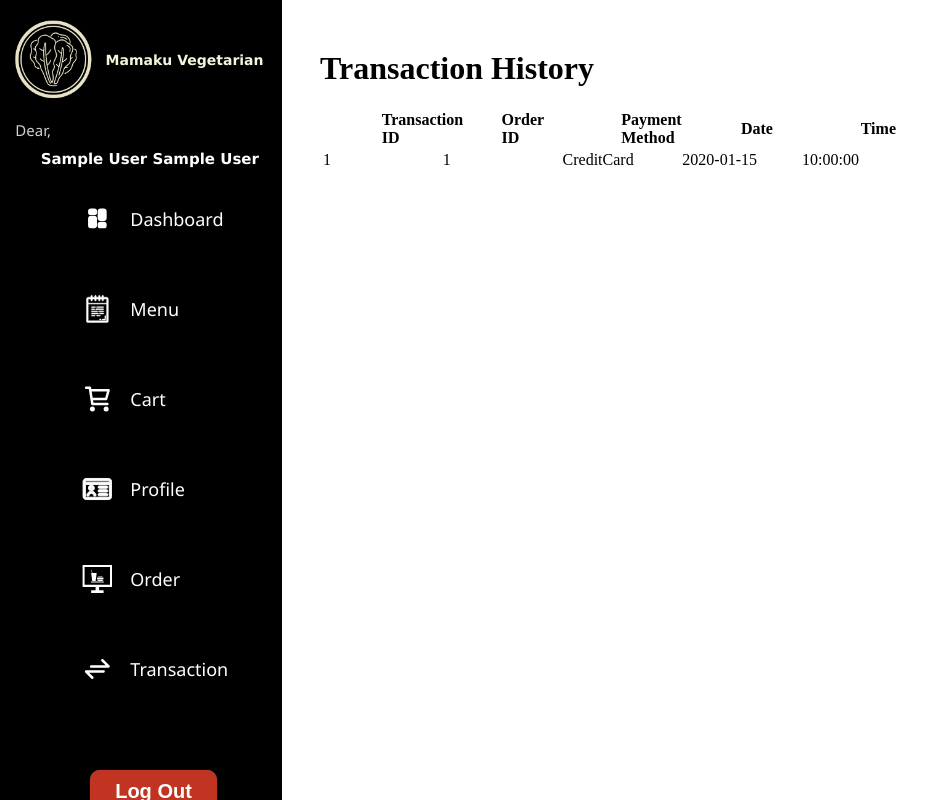
After one commit to JEDIWONG/Mamaku_Vegetarian, a PHP site: page /view/transaction.php in a window 1280 px wide. The commit adds this page. Shown: the whole page, without its empty margins (0-944 px from the left). Run offline with PHP 8.4, Linux system fonts and the light colour scheme; the visitor is signed in with stand-in values (Sample User, id 1); tables that the repository leaves empty hold one stand-in row (values such as "Sample post").

Commit message:
Transaction Features Progressing

```diff
--- a/include/sidebar.php
+++ b/include/sidebar.php
@@ -102,7 +102,7 @@
             </li>
         </a>
 
-        <a href="profile.php">
+        <a href="order.php">
             <li>
 
                 <svg fill="white" version="1.1" id="Layer_1" xmlns="http://www.w3.org/2000/svg" xmlns:xlink="http://www.w3.org/1999/xlink"
@@ -120,7 +120,7 @@
             </li>
         </a>
 
-        <a href="profile.php">
+        <a href="transaction.php">
             <li>
 
                 <svg fill="white" width="800px" height="800px" viewBox="0 0 24 24" xmlns="http://www.w3.org/2000/svg">
--- a/style/product_card.css
+++ b/style/product_card.css
@@ -36,8 +36,9 @@
     display: flex;
     flex-direction: row;
     flex-wrap: wrap;
-    column-gap: 3%;
-    width: 80%;
+    column-gap: 5%;
+    row-gap: 10px;
+    width: 90%;
     padding-block: 30px;
 }
 
--- a/style/sidebar.css
+++ b/style/sidebar.css
@@ -22,13 +22,13 @@
     display: flex;
     flex-direction: row;
     column-gap: 5%;
-    margin-block: 30px;
+    margin-block: 20px;
 
 }
 
 .sidebar-logo h3{
     width: 190px;
-    font-size: 15px;
+    font-size: 14px;
     color: beige;
     align-self: center;
     font-family: Verdana, Geneva, Tahoma, sans-serif;
@@ -42,7 +42,8 @@
 .sidebar-nav {
     display: flex;
     flex-direction: column;
-    row-gap: 10px;
+    row-gap: 20px;
+
 }
 
 .sidebar-nav a{
@@ -50,31 +51,16 @@
     color: inherit;
 }
 
-
-.sidebar-nav li{
-    display: flex;
-    flex-direction: row;
-    padding-left: 5%;
-    padding-block: 10px;
-    border-radius: 10px;
-    list-style: none;
-    color: white;
-    font-size: 20px;
-    font-family: 'Segoe UI', Tahoma, Geneva, Verdana, sans-serif;
-    align-items: center;
-
-}
-
 .sidebar-nav li{
     display: flex;
     flex-direction: row;
     padding-left: 5%;
     padding-right: 10%;
-    padding-block: 10px;
+    padding-block: 5px;
     border-radius: 10px;
     list-style: none;
     color: white;
-    font-size: 20px;
+    font-size: 18px;
     font-family: 'Segoe UI', Tahoma, Geneva, Verdana, sans-serif;
     align-items: center;
 
@@ -99,14 +85,16 @@
 }
 
 .sidebar-greet p{
-    font-size: 18px;
+    font-size: 15px;
     color: rgb(208, 208, 205);
-    margin-bottom: 0px;
+    margin: 0px;
     font-family: 'Segoe UI', Tahoma, Geneva, Verdana, sans-serif;
 }
 
 
 .sidebar-greet h5{
+    margin: 0px;
+    margin-top: 10px;
     margin-left: 10%;
     font-size: 15px;
     font-family: Verdana, Geneva, Tahoma, sans-serif;
--- /dev/null
+++ b/style/transaction.css
@@ -0,0 +1,4 @@
+.transaction-header th {
+    width: 20%;
+    padding-inline: 10%;
+}
--- /dev/null
+++ b/view/transaction.php
@@ -0,0 +1,92 @@
+<?php
+session_start();
+
+if (!isset($_SESSION['user_id']) || empty($_SESSION['user_id'])) {
+    header("Location: login.php");
+    exit;
+}
+
+require_once '../model/database_model.php';
+$db = new Database();
+$conn = $db->conn;
+
+$transactions = [];
+
+try {
+    // Query all transactions for the logged-in user
+    $stmt = $conn->prepare("
+        SELECT
+            t.transaction_id,
+            t.order_id,
+            t.payment_method,
+            DATE(t.transaction_date) AS transaction_date,
+            TIME(t.transaction_date) AS transaction_time
+        FROM transaction t
+        JOIN `order` o ON t.order_id = o.order_id
+        WHERE o.user_id = ?
+        ORDER BY t.transaction_date DESC
+    ");
+    $stmt->bind_param("i", $_SESSION['user_id']);
+    $stmt->execute();
+    $result = $stmt->get_result();
+
+    while ($row = $result->fetch_assoc()) {
+        $transactions[] = $row;
+    }
+} catch (Exception $e) {
+    echo "Error fetching transactions: " . $e->getMessage();
+    exit;
+}
+
+$conn->close();
+?>
+<!DOCTYPE html>
+<html lang="en">
+<head>
+    <meta charset="UTF-8">
+    <meta name="viewport" content="width=device-width, initial-scale=1.0">
+    <title>Transaction | Mamaku Vegetarian</title>
+
+    <link rel="stylesheet" href="../style/index.css">
+    <link rel="stylesheet" href="../style/sidebar.css">
+    <link rel="stylesheet" href="../style/transaction.css">
+
+</head>
+<body>
+
+    <?php include "../include/sidebar.php" ?>
+
+    <main>
+        <h1>Transaction History</h1>
+        <table class="transaction-table">
+            <thead>
+                <tr class="transaction-header">
+                    <th>Transaction ID</th>
+                    <th>Order ID</th>
+                    <th>Payment Method</th>
+                    <th>Date</th>
+                    <th>Time</th>
+                </tr>
+            </thead>
+            <tbody>
+                <?php if (!empty($transactions)): ?>
+                    <?php foreach ($transactions as $transaction): ?>
+                        <tr>
+                            <td><?php echo htmlspecialchars($transaction['transaction_id']); ?></td>
+                            <td><?php echo htmlspecialchars($transaction['order_id']); ?></td>
+                            <td><?php echo htmlspecialchars($transaction['payment_method']); ?></td>
+                            <td><?php echo htmlspecialchars($transaction['transaction_date']); ?></td>
+                            <td><?php echo htmlspecialchars($transaction['transaction_time']); ?></td>
+                        </tr>
+                    <?php endforeach; ?>
+                <?php else: ?>
+                    <tr>
+                        <td colspan="5">No transactions found.</td>
+                    </tr>
+                <?php endif; ?>
+            </tbody>
+        </table>
+    </main>
+
+</body>
+</html>
```
Also changed, not shown: controller/checkout.php (+14 -1 lines), view/order.php (added, +24 -0 lines).
